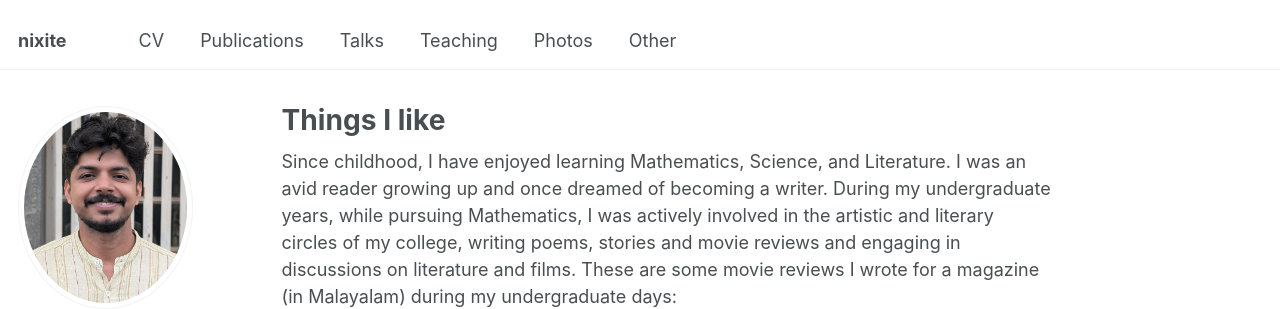
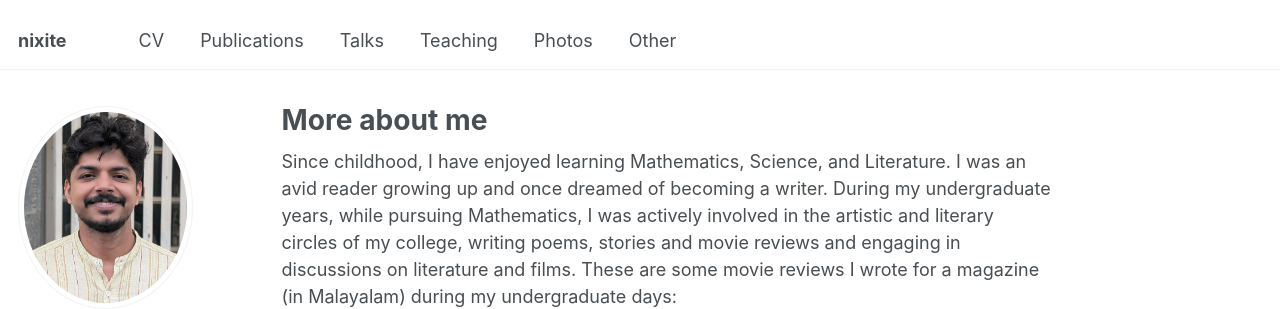
Before and after one commit to nikhil0597/nikhil0597.github.io, a Jekyll site: the page built from _pages/beyond-research.md, in a window 1280 px wide and 1346 px high. Shown: the top 309 px of the window. Built offline with Jekyll 4.4.1, drawn with Linux system fonts in a browser that asks for light colours; some web fonts are replaced.

Commit message:
Update beyond-research.md

```diff
--- a/_pages/beyond-research.md
+++ b/_pages/beyond-research.md
@@ -1,5 +1,5 @@
 ---
-title: "Things I like"
+title: "More about me"
 permalink: /beyond-research/
 toc: true
 sidebar:
```
